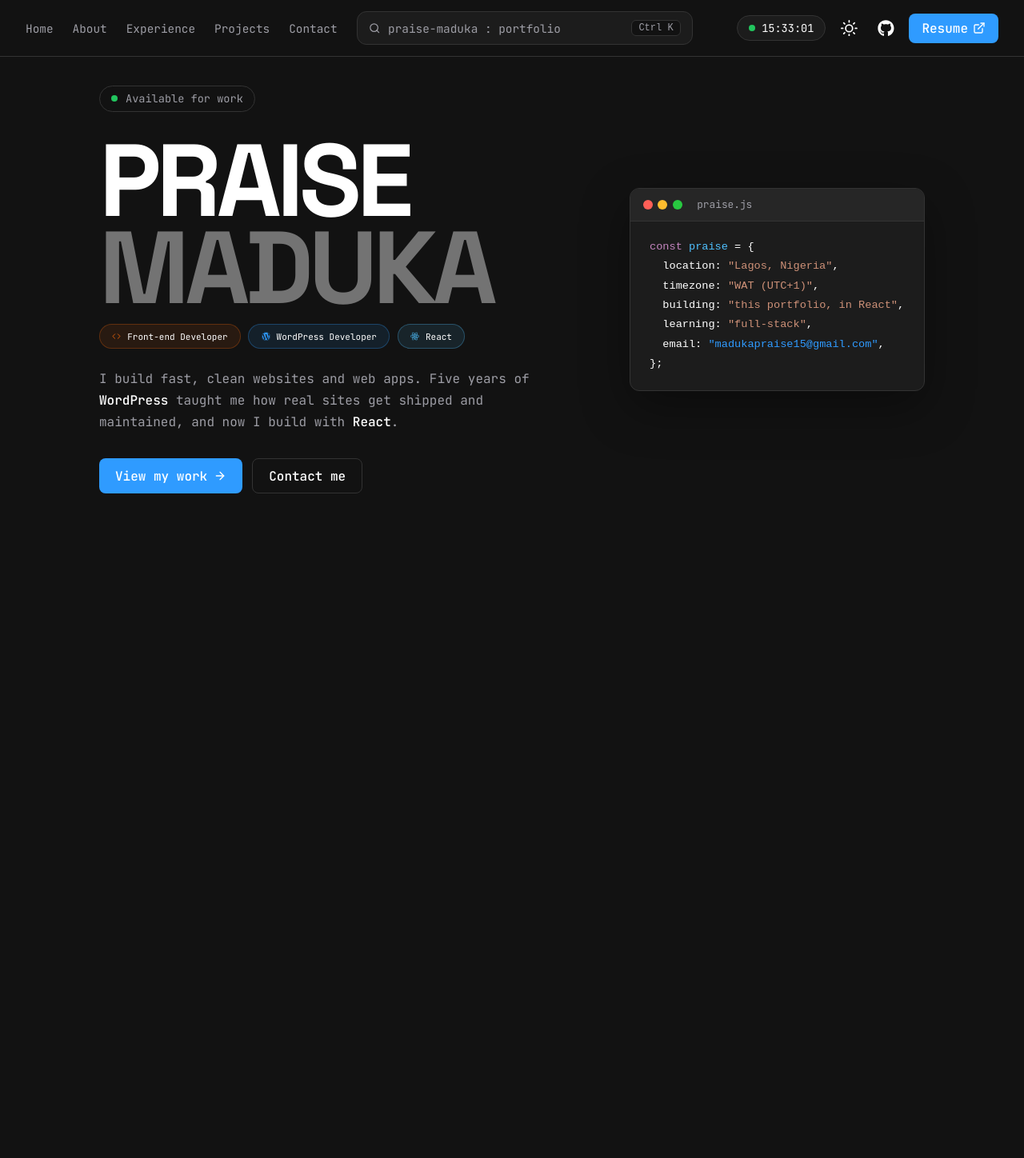
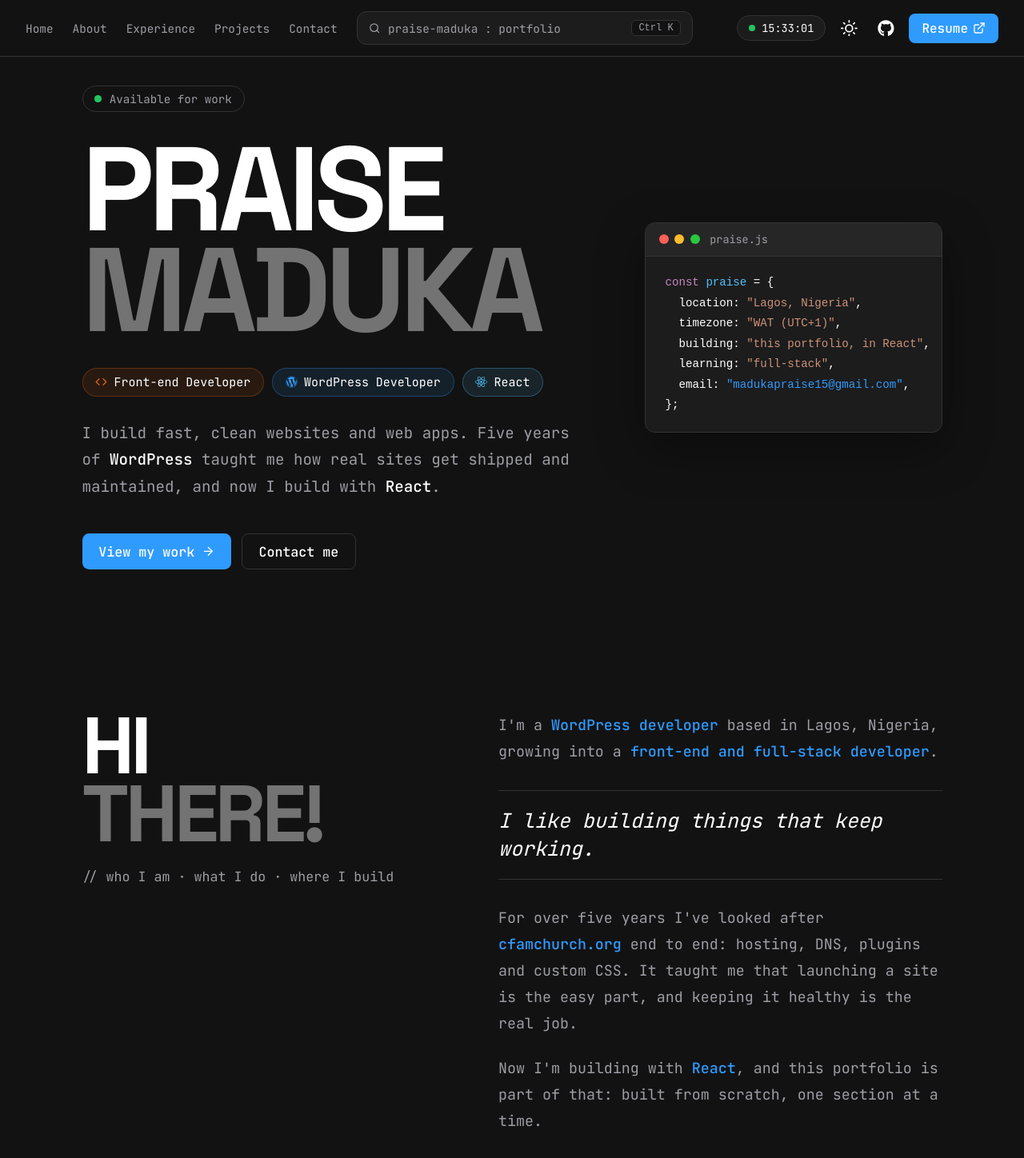
Before and after one commit to the-blockman/portfolio, a React (Vite) app: page / in a window 1280 px wide. Shown: the top 1448 px of the page at 80% size. Before the commit the page ends 807 px from the top, so only its background shows below. Built offline with nearby package versions, Linux system fonts and the light colour scheme.

Commit message:
Add About section with styles and content to enhance portfolio

```diff
--- a/src/App.jsx
+++ b/src/App.jsx
@@ -1,11 +1,13 @@
 import Header from "./components/Header.jsx";
 import Hero from "./components/Hero.jsx";
+import About from "./components/About.jsx";
 
 function App() {
   return (
     <>
       <Header />
       <Hero />
+      <About />
     </>
   );
 }
--- /dev/null
+++ b/src/components/About.css
@@ -0,0 +1,64 @@
+/* two columns: heading on the left, bio on the right */
+.about-grid {
+  display: grid;
+  grid-template-columns: minmax(0, 0.9fr) minmax(0, 1.1fr);
+  gap: 4em;
+  align-items: start;
+}
+
+/* stacked heading, same recipe as the hero name */
+.about-title {
+  display: flex;
+  flex-direction: column;
+  margin: 0;
+  font-family: var(--font-display, "Space Grotesk", sans-serif);
+  font-size: clamp(3.5em, 14vw, 6em);
+  font-weight: 800;
+  text-transform: uppercase;
+  letter-spacing: -0.045em;
+  line-height: 0.85;
+}
+.about-first {
+  color: var(--text);
+}
+.about-last {
+  color: var(--name-dim);
+}
+
+/* gray subheading under the title */
+/* subline under the title */
+.about-sub {
+  margin: 1.5em 0 0;
+  color: var(--muted);
+}
+
+/* bio text */
+.about-copy p {
+  margin: 0 0 1.25em;
+  font-size: 1.1em;
+  line-height: 1.8;
+  color: var(--muted);
+}
+.about-copy strong {
+  color: var(--blue);
+  font-weight: 500;
+}
+
+/* italic statement between dividers */
+.about-copy .about-statement {
+  margin: 1.25em 0;
+  padding: 0.8em 0;
+  border-block: 1px solid var(--border);
+  font-size: 1.5em;
+  font-style: italic;
+  line-height: 1.4;
+  color: var(--text);
+}
+
+/* stack on narrow screens */
+@media (max-width: 900px) {
+  .about-grid {
+    grid-template-columns: minmax(0, 1fr);
+    gap: 2.5em;
+  }
+}
--- /dev/null
+++ b/src/components/About.jsx
@@ -0,0 +1,40 @@
+import "./About.css";
+
+export default function About() {
+  return (
+    <section id="about" className="section about">
+      <div className="about-grid">
+        <div className="about-head">
+          <h2 className="about-title">
+            <span className="about-first">Hi</span>
+            <span className="about-last">There!</span>
+          </h2>
+          <p className="about-sub">// who I am · what I do · where I build</p>
+        </div>
+
+        <div className="about-copy">
+          <p>
+            I'm a <strong>WordPress developer</strong> based in Lagos, Nigeria,
+            growing into a <strong>front-end and full-stack developer</strong>.
+          </p>
+
+          <p className="about-statement">
+            I like building things that keep working.
+          </p>
+
+          <p>
+            For over five years I've looked after{" "}
+            <strong>cfamchurch.org</strong> end to end: hosting, DNS, plugins
+            and custom CSS. It taught me that launching a site is the easy part,
+            and keeping it healthy is the real job.
+          </p>
+
+          <p>
+            Now I'm building with <strong>React</strong>, and this portfolio is
+            part of that: built from scratch, one section at a time.
+          </p>
+        </div>
+      </div>
+    </section>
+  );
+}
--- a/src/components/Hero.css
+++ b/src/components/Hero.css
@@ -1,12 +1,24 @@
 .hero {
-  /* centered column: 1032px wide, with a 1.5rem minimum gutter on small screens */
-  padding: clamp(2rem, 9vh, 5rem) max(1.5rem, calc((100% - 1032px) / 2)) 3rem;
-  min-height: calc(100vh - var(--header-height, 64px));
+  /* the smaller of the width-based and height-based scale */
+  --u: clamp(16px, min(1.5625vw, 2.0833vh), 21.5px);
   font-family: var(--font-mono);
-  padding-top: calc(100px - var(--header-height, 64px));
+  font-size: var(--u);
+  padding: max(1.5em, calc(100px - var(--header-height, 64px)))
+    max(1.5em, calc((100% - 64.5em) / 2)) 3em;
+  min-height: calc(100svh - var(--header-height, 64px));
 }
 
-/* :where() has zero specificity, so these resets can't beat later margins */
+/* portrait scale: 16px at 768px wide (Mini), 21.5px at 1032px (Pro) */
+@media (orientation: portrait) {
+  .hero {
+    --u: clamp(16px, 2.0833vw, 21.5px);
+    display: flex;
+    flex-direction: column;
+    justify-content: center;
+    padding-block: 2.5em;
+  }
+}
+
 :where(.hero) h1,
 :where(.hero) p,
 :where(.hero) ul {
@@ -14,20 +26,39 @@
   padding: 0;
 }
 
+/* layout: stacked by default, side by side in landscape */
+.hero-grid {
+  display: grid;
+  grid-template-columns: minmax(0, 1fr);
+  gap: 2.5em;
+}
+@media (orientation: landscape) and (min-width: 900px) {
+  .hero-grid {
+    grid-template-columns: minmax(0, 1.25fr) minmax(0, 0.75fr);
+    gap: 5em;
+    align-items: center;
+  }
+}
+
+.hero-copy {
+  container-type: inline-size;
+}
+
+/* availability pill */
 .hero-status {
   display: inline-flex;
   align-items: center;
-  gap: 0.6rem;
-  padding: 0.4rem 0.9rem;
+  gap: 0.7em;
+  padding: 0.47em 1.05em;
+  margin-bottom: 2.35em;
   border: 1px solid var(--border);
   border-radius: 999px;
-  font-size: 0.85rem;
+  font-size: 0.85em;
   color: var(--muted);
-  margin-bottom: 2rem;
 }
 .status-dot {
-  width: 8px;
-  height: 8px;
+  width: 0.6em;
+  height: 0.6em;
   border-radius: 50%;
   background: #22c55e;
   animation: hero-pulse 2s infinite;
@@ -44,16 +75,16 @@
   }
 }
 
+/* name */
 .hero-name {
   display: flex;
   flex-direction: column;
-  font-size: clamp(4rem, 14vw, 10rem);
+  font-family: var(--font-display, "Space Grotesk", sans-serif);
+  font-size: clamp(3.5em, 24cqw, 10.5em);
   font-weight: 800;
   text-transform: uppercase;
   letter-spacing: -0.045em;
   line-height: 0.85;
-  font-family: var(--font-display);
-  font-size: clamp(3.5rem, 10vw, 8rem);
 }
 .hero-first {
   color: var(--text);
@@ -62,35 +93,35 @@
   color: var(--name-dim);
 }
 
+/* chips */
 .hero-chips {
   list-style: none;
   display: flex;
   flex-wrap: wrap;
-  gap: 0.6rem;
-  margin-top: 1rem;
+  gap: 0.6em;
+  margin-top: 2em;
 }
 .chip {
   display: inline-flex;
   align-items: center;
-  gap: 0.5rem;
-  padding: 0.45rem 0.95rem;
+  gap: 0.55em;
+  padding: 0.5em 1.05em;
   border-radius: 999px;
+  font-size: 0.9em;
+  color: var(--text);
   background: color-mix(in srgb, var(--chip) 10%, transparent);
   border: 1px solid color-mix(in srgb, var(--chip) 30%, transparent);
-  font-size: 11px;
-  color: var(--text);
 }
 .chip svg {
   color: var(--chip);
 }
-.chip-accent {
-  border-style: dashed;
-}
 
+/* blurb + buttons */
 .hero-blurb {
-  max-width: 540px;
-  margin-top: 1.5rem;
-  line-height: 1.7;
+  max-width: 32em;
+  margin-top: 1.5em;
+  font-size: 1.15em;
+  line-height: 1.75;
   color: var(--muted);
 }
 .hero-blurb strong {
@@ -101,15 +132,15 @@
 .hero-actions {
   display: flex;
   flex-wrap: wrap;
-  gap: 0.75rem;
-  margin-top: 2rem;
+  gap: 0.75em;
+  margin-top: 2.5em;
 }
 .btn {
   display: inline-flex;
   align-items: center;
-  gap: 0.5rem;
-  padding: 0.65rem 1.25rem;
-  border-radius: 8px;
+  gap: 0.5em;
+  padding: 0.65em 1.25em;
+  border-radius: 0.5em;
   font-family: inherit;
   font-weight: 500;
   text-decoration: none;
@@ -123,96 +154,34 @@
   color: var(--text);
 }
 
-.hero-grid {
-  display: grid;
-  grid-template-columns: minmax(0, 1.25fr) minmax(0, 0.75fr);
-  gap: 3rem;
-  align-items: center;
-}
-
 /* code card */
 .hero-card {
   background: var(--surface);
   border: 1px solid var(--border);
-  border-radius: 12px;
+  border-radius: 0.9em;
   overflow: hidden;
-  font-family: var(--font-mono);
-  font-size: 0.85rem;
+  font-size: 0.85em;
   box-shadow: 0 20px 60px rgba(0, 0, 0, 0.35);
 }
 .card-bar {
   display: flex;
   align-items: center;
-  gap: 0.4rem;
-  padding: 0.7rem 1rem;
+  padding: 0.8em 1.2em;
   background: var(--footer-bg);
   border-bottom: 1px solid var(--border);
 }
-.card-dot {
-  width: 12px;
-  height: 12px;
-  padding: 0;
-  border: 0;
-  border-radius: 50%;
-  cursor: pointer;
-  transition: filter 0.15s;
-}
-.card-dot:hover {
-  filter: brightness(1.2);
-}
-.dot-close {
-  background: #ff5f57;
-}
-.dot-min {
-  background: #febc2e;
-}
-.dot-max {
-  background: #28c840;
-}
-
-.card-reopen {
-  font-family: var(--font-mono);
-  font-size: 0.85rem;
-  padding: 0.65rem 1.25rem;
-  border: 1px dashed var(--border);
-  border-radius: 8px;
-  background: transparent;
+.card-file {
+  margin-left: 0.9em;
+  font-size: 0.95em;
   color: var(--muted);
-  cursor: pointer;
-}
-.card-reopen:hover {
-  color: var(--text);
-  background: var(--hover);
-}
-
-/* expanded = full-screen overlay */
-.hero-card-wrap.is-expanded {
-  position: fixed;
-  inset: 0;
-  z-index: 100;
-  display: grid;
-  place-items: center;
-  padding: 1.5rem;
-  background: rgba(0, 0, 0, 0.6);
-  backdrop-filter: blur(6px);
-}
-.is-expanded .hero-card {
-  width: min(760px, 100%);
-  font-size: 1rem;
-}
-.card-file {
-  margin-left: 0.75rem;
-  color: var(--muted);
-  font-size: 0.8rem;
 }
 .card-code {
   margin: 0;
-  padding: 1.25rem 1.5rem;
+  padding: 1.45em 1.75em;
   line-height: 1.8;
   color: var(--text);
   overflow-x: auto;
 }
-
 .c-key {
   color: var(--icon-about);
 }
@@ -233,14 +202,113 @@
   text-decoration: underline;
 }
 
-@media (max-width: 900px) {
-  .hero-grid {
-    grid-template-columns: 1fr;
+/* traffic lights */
+.card-lights {
+  display: flex;
+  align-items: center;
+  gap: 0.55em;
+}
+.card-dot {
+  width: 0.9em;
+  height: 0.9em;
+  padding: 0;
+  border: 0;
+  border-radius: 50%;
+  cursor: pointer;
+  display: grid;
+  place-items: center;
+}
+.dot-close {
+  background: #ff5f57;
+}
+.dot-min {
+  background: #febc2e;
+}
+.dot-max {
+  background: #28c840;
+}
+.card-dot svg {
+  width: 0.62em;
+  height: 0.62em;
+  opacity: 0;
+  transition: opacity 0.1s;
+  fill: none;
+  stroke: rgba(0, 0, 0, 0.6);
+  stroke-width: 1.3;
+  stroke-linecap: round;
+}
+.card-dot svg .fill {
+  fill: rgba(0, 0, 0, 0.6);
+  stroke: none;
+}
+.card-lights:hover .card-dot svg,
+.card-dot:focus-visible svg {
+  opacity: 1;
+}
+.card-dot:active {
+  filter: brightness(0.85);
+}
+.card-dot:focus-visible {
+  outline: 2px solid var(--blue);
+  outline-offset: 2px;
+}
+
+.card-reopen {
+  font-family: inherit;
+  font-size: 0.85em;
+  padding: 0.75em 1.45em;
+  border: 1px dashed var(--border);
+  border-radius: 0.6em;
+  background: transparent;
+  color: var(--muted);
+  cursor: pointer;
+}
+.card-reopen:hover {
+  color: var(--text);
+  background: var(--hover);
+}
+
+/* expanded = full-screen overlay */
+.hero-card-wrap.is-expanded {
+  position: fixed;
+  inset: 0;
+  z-index: 100;
+  display: grid;
+  place-items: center;
+  padding: 1.5em;
+  background: rgba(0, 0, 0, 0.6);
+  backdrop-filter: blur(6px);
+}
+.is-expanded .hero-card {
+  width: min(47.5em, 100%);
+  font-size: 1em;
+}
+
+/* stacked layouts: keep the card compact */
+.hero-card-wrap {
+  max-width: 27.5em;
+}
+.hero-card-wrap.is-expanded {
+  max-width: none;
+}
+@media (orientation: landscape) and (min-width: 900px) {
+  .hero-card-wrap {
+    max-width: none;
   }
-  .hero-card {
-    display: none;
-  }
+}
+
+/* no room for the card on phones */
+@media (max-width: 600px), (orientation: landscape) and (max-height: 500px) {
   .hero-card-wrap {
     display: none;
   }
 }
+
+/* no card in portrait or on phones */
+@media (orientation: portrait),
+  (max-width: 600px),
+  (orientation: landscape) and (max-height: 500px) {
+  .hero-card-wrap {
+    display: none;
+  }
+}
--- a/src/components/Hero.jsx
+++ b/src/components/Hero.jsx
@@ -23,6 +23,21 @@ function CodeCard() {
     };
   }, [view]);
 
+  // If the card gets hidden while expanded (rotating to portrait, resizing
+  // to a phone width), drop back to the normal state so the page unlocks.
+  useEffect(() => {
+    const mq = window.matchMedia(
+      "(orientation: portrait), (max-width: 600px), (orientation: landscape) and (max-height: 500px)",
+    );
+    const reset = () => {
+      if (mq.matches) setView((v) => (v === "expanded" ? "open" : v));
+    };
+
+    reset(); // covers loading the page already in a hidden state
+    mq.addEventListener("change", reset);
+    return () => mq.removeEventListener("change", reset);
+  }, []);
+
   const expanded = view === "expanded";
   const minimized = view === "minimized";
 
@@ -43,21 +58,46 @@ function CodeCard() {
     >
       <aside className="hero-card" onClick={(e) => e.stopPropagation()}>
         <div className="card-bar">
+          <div className="card-lights">
             <button
               className="card-dot dot-close"
               aria-label="Close"
               onClick={() => setView("closed")}
-          />
+            >
+              <svg viewBox="0 0 12 12" aria-hidden="true">
+                <path d="M3.5 3.5l5 5M8.5 3.5l-5 5" />
+              </svg>
+            </button>
+
             <button
               className="card-dot dot-min"
               aria-label={minimized ? "Restore" : "Minimize"}
               onClick={() => setView(minimized ? "open" : "minimized")}
-          />
+            >
+              <svg viewBox="0 0 12 12" aria-hidden="true">
+                <path d="M3 6h6" />
+              </svg>
+            </button>
+
             <button
               className="card-dot dot-max"
               aria-label={expanded ? "Exit full screen" : "Expand"}
               onClick={() => setView(expanded ? "open" : "expanded")}
+            >
+              {expanded ? (
+                <svg viewBox="0 0 12 12" aria-hidden="true">
+                  <path className="fill" d="M4 4.2V8h3.8zM8 7.8V4H4.2z" />
+                </svg>
+              ) : (
+                <svg viewBox="0 0 12 12" aria-hidden="true">
+                  <path
+                    className="fill"
+                    d="M2.5 2.5v4.2l4.2-4.2zM9.5 9.5V5.3L5.3 9.5z"
                   />
+                </svg>
+              )}
+            </button>
+          </div>
           <span className="card-file">praise.js</span>
         </div>
 
--- a/src/styles/global.css
+++ b/src/styles/global.css
@@ -50,3 +50,28 @@ body {
   color: var(--text);
   font-family: "Inter", sans-serif;
 }
+
+/* shared shell for every section after the hero: same scale and side padding as .hero */
+.section {
+  --u: clamp(16px, min(1.5625vw, 2.0833vh), 21.5px);
+  font-family: var(--font-mono);
+  font-size: var(--u);
+  padding: 5em max(1.5em, calc((100% - 64.5em) / 2));
+  scroll-margin-top: var(--header-height, 64px);
+}
+
+@media (orientation: portrait) {
+  .section {
+    --u: clamp(16px, 2.0833vw, 21.5px);
+  }
+}
+
+.section-title {
+  margin: 0 0 1.5em;
+  font-size: 2em;
+  font-weight: 600;
+}
+
+.section-hash {
+  color: var(--accent);
+}
```
Also changed, not shown: src/data/projects.js (added, +29 -0 lines), src/components/Projects.jsx (added). Lines whose indentation alone changed are shown as unchanged.
